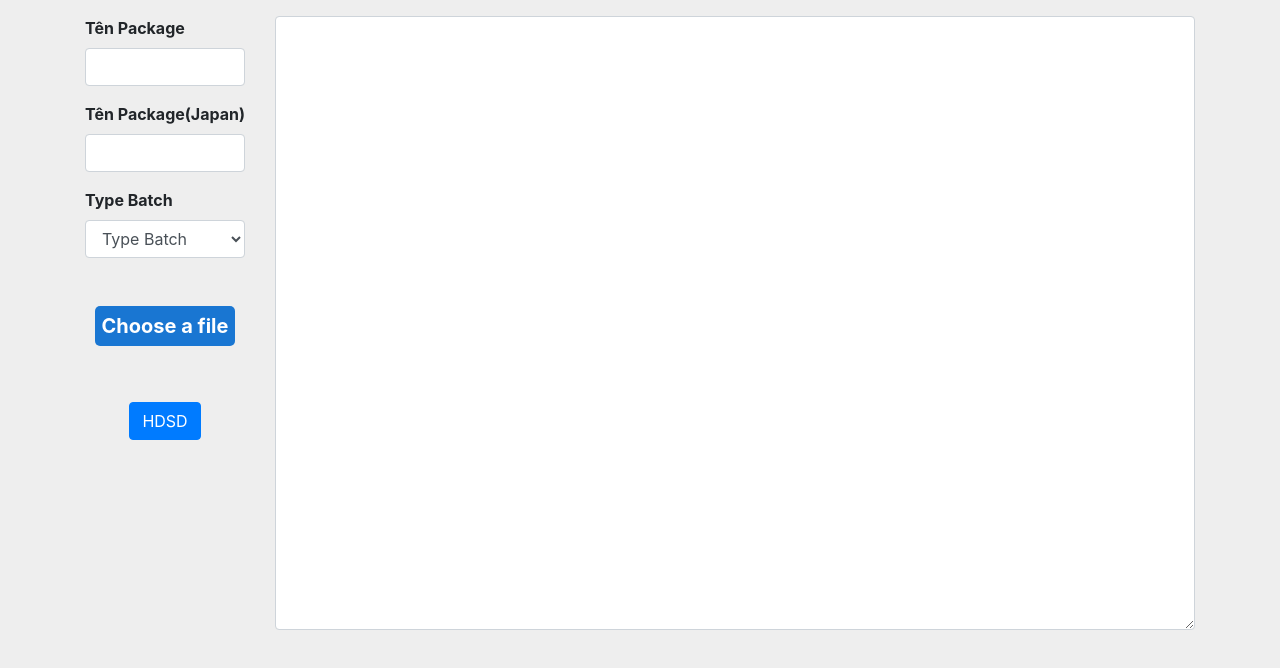
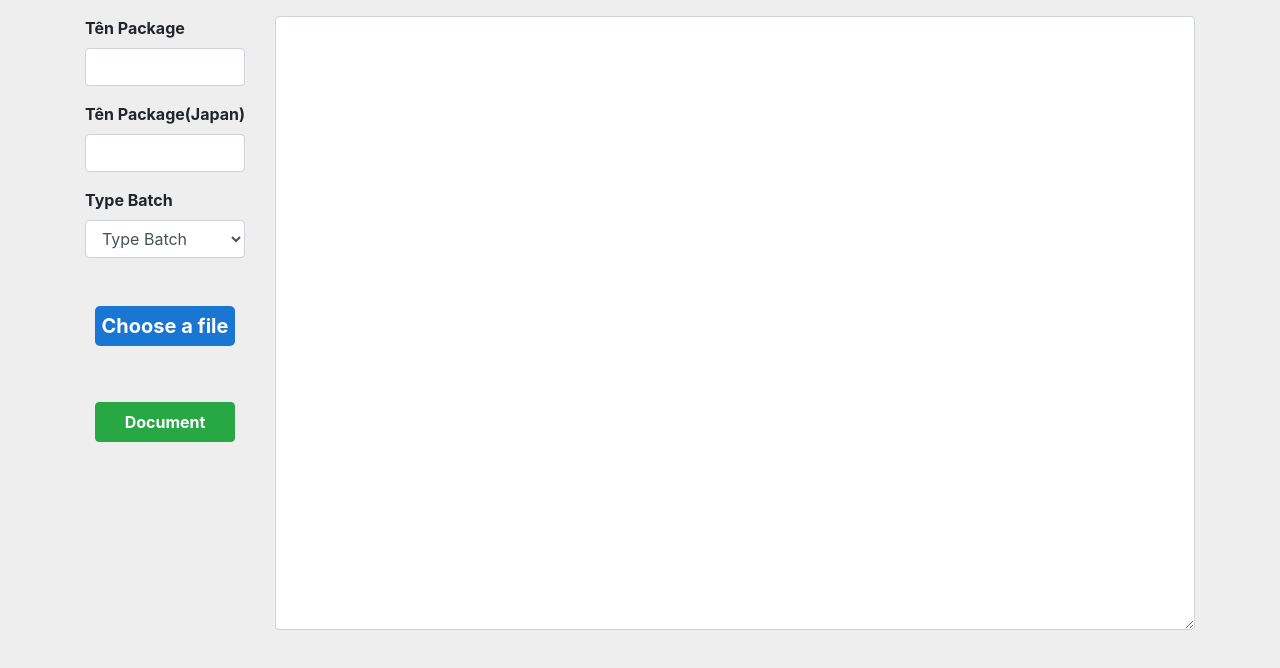
Before and after one commit to shishima123/Harima-Generate-Batch, a plain HTML site: page Generate_Batch.html in a window 1280 px wide. Drawn offline with nearby package versions, Linux system fonts and the light colour scheme.

Commit message:
update document

```diff
--- a/Generate_Batch.html
+++ b/Generate_Batch.html
@@ -200,8 +200,8 @@
         </div>
 
         <div class="form-group mt-5 d-flex justify-content-center">
-          <button type="button" class="btn btn-primary" data-toggle="modal" data-target="#exampleModalScrollable">
-            HDSD
+          <button type="button" class="btn btn-success font-weight-bold" data-toggle="modal" data-target="#exampleModalScrollable" style="width: 140px;height: 40px;">
+            Document
           </button>
         </div>
       </div>
```
